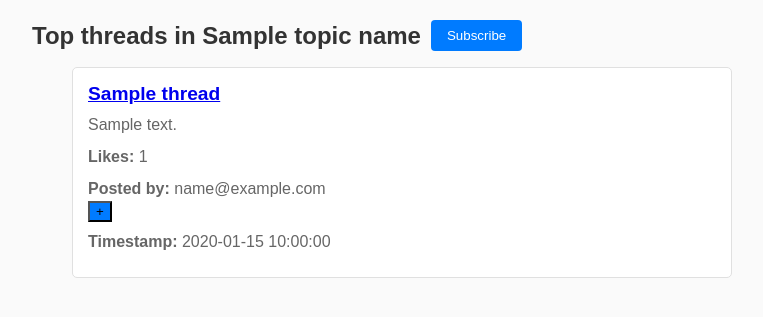
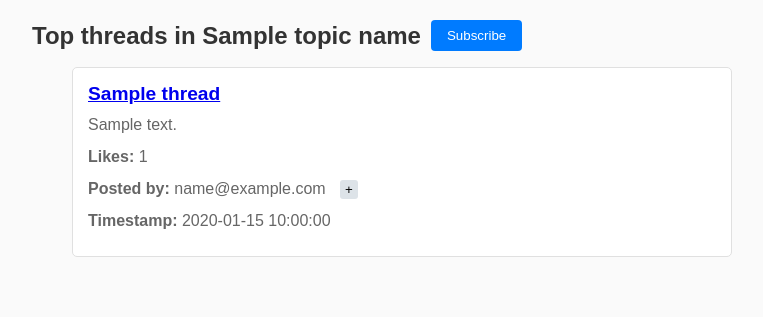
Before and after one commit to FlyingTiger7/CS4111-Project1, a Python web app: template templates/topic.html in a window 1280 px wide. Shown: the part 152-469 px from the top of the page, without its empty margins (258-1021 px from the left). Run offline with Jinja, Linux system fonts and the light colour scheme; the template is opened without the code that fills it: most values are stand-ins (such as "Sample title", 1, 10 or a date in 2020).

Commit message:
follow button styling changed

```diff
--- a/templates/topic.html
+++ b/templates/topic.html
@@ -45,10 +45,13 @@
                 topic_name=topic_name) }}">{{ thread.title }}</a></h3>
                 <p>{{ thread.body }}</p>
                 <p><strong>Likes:</strong> {{ thread.like_count }}</p>
-                <p style="display: inline; margin: 0;"><strong>Posted by:</strong> {{ thread.email }}
-                <form action="{{ url_for('follow', followed_email=thread.email) }}" method="post" class="">
-                    <button type="submit" style="background-color: #007BFF;">+</button>
-                </form>
+                <p style="display: inline; margin: 0;">
+                    <strong>Posted by:</strong> {{ thread.email }}
+                    <form action="{{ url_for('follow', followed_email=thread.email) }}" method="post" style="display: inline; margin-left: 10px;">
+                        <button type="submit" style="background-color: #dde3e8; color: rgb(0, 0, 0); border: none; padding: 2px 5px; border-radius: 3px; cursor: pointer;">
+                            +
+                        </button>
+                    </form>
                 </p>
                 <p><strong>Timestamp:</strong> {{ thread.timestamp }}</p>
             </li>
```
